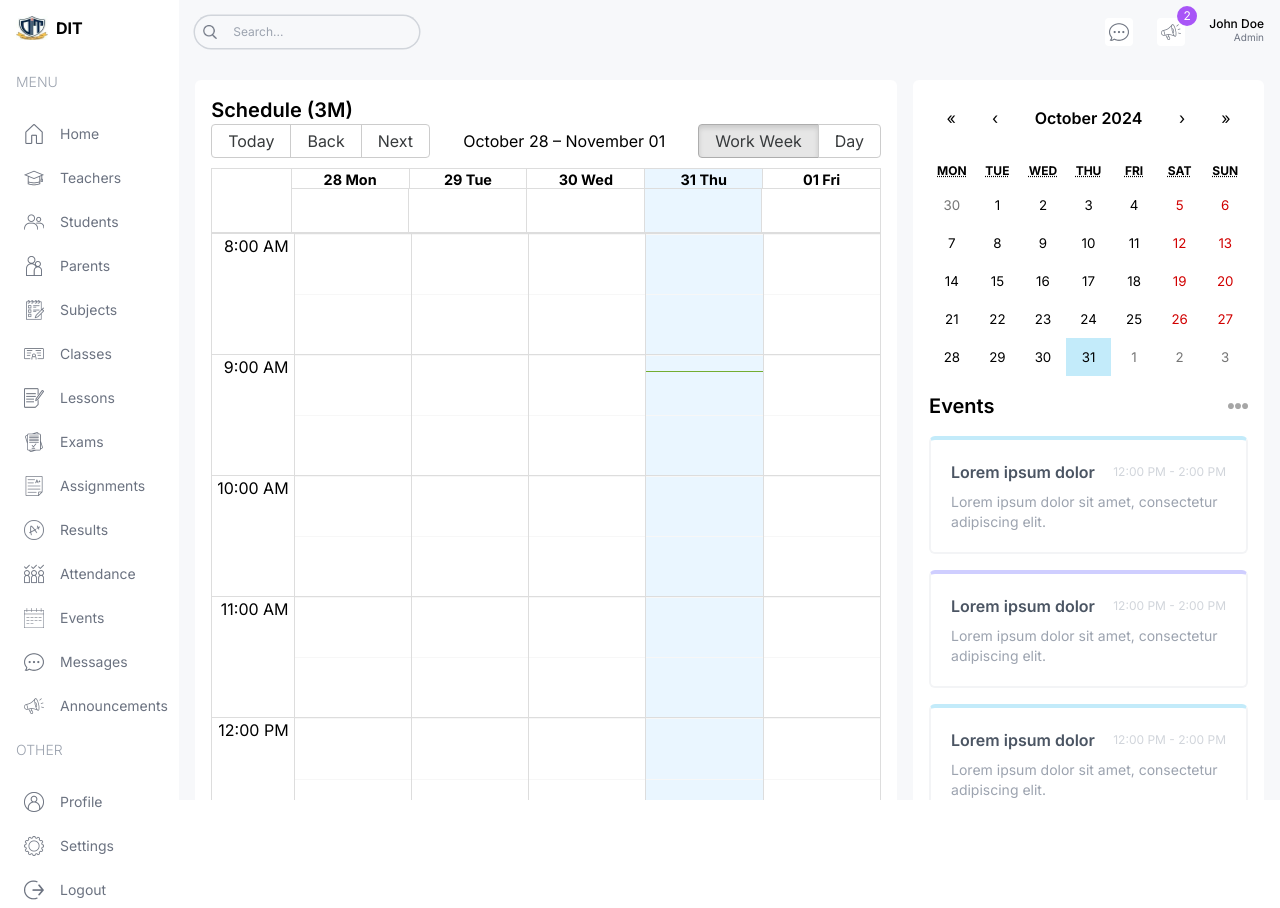
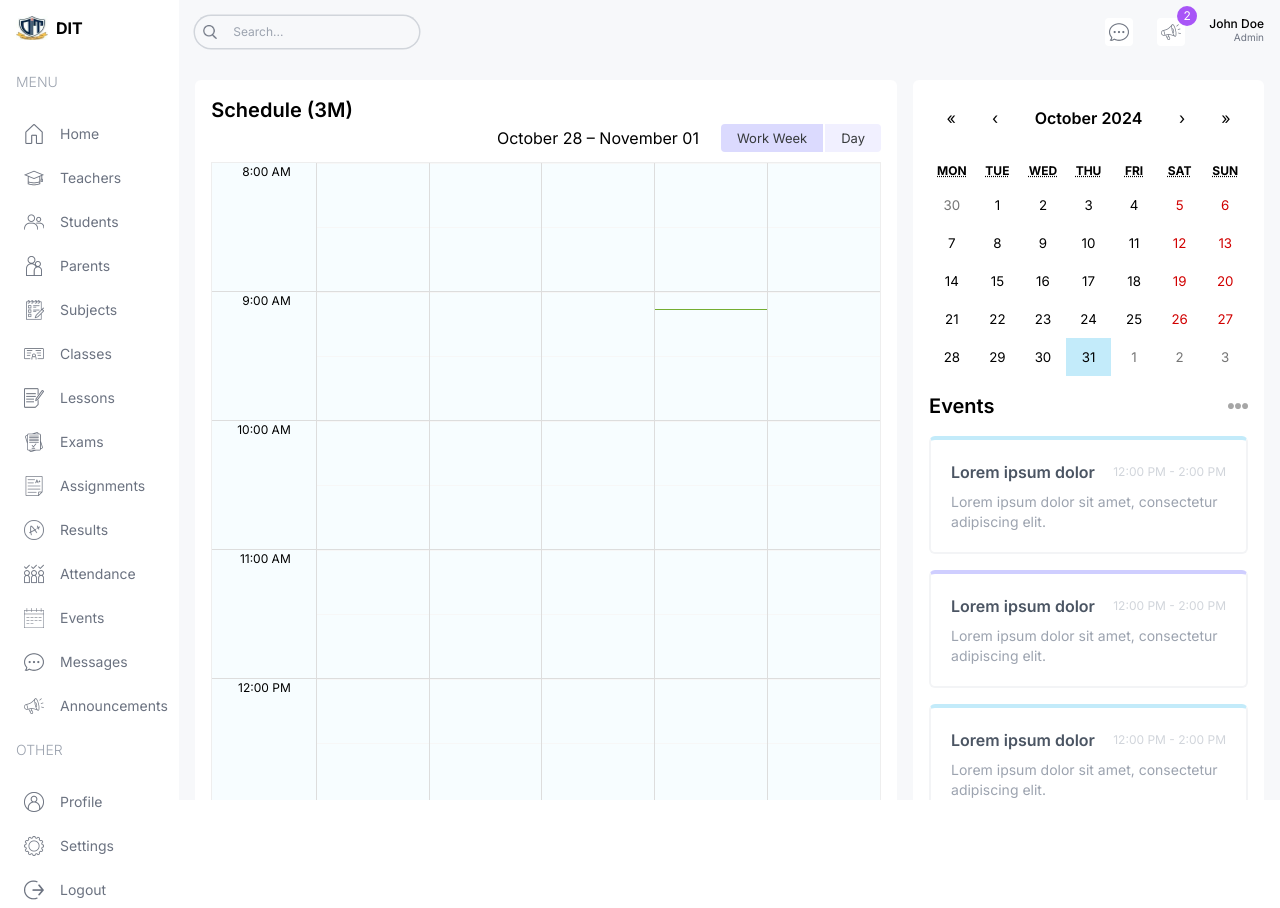
Before and after one commit to umarabdullah-991/Department-Management-System-FYP, a Next.js app in the folder Front-End/: page /student in a window 1280 px wide. Built offline with nearby package versions, Linux system fonts and the light colour scheme.

Commit message:
Customize calendar toolbar and event styling for improved UI appearance.

```diff
--- a/Front-End/src/app/globals.css
+++ b/Front-End/src/app/globals.css
@@ -17,3 +17,91 @@
     background-color: #c3ebfa !important;
     color: black !important;
 }
+.rbc-btn-group:first-child {
+    display: none !important;
+  }
+
+  .rbc-toolbar-label {
+    text-align: right !important;
+    padding: 0px 20px !important;
+  }
+
+  .rbc-btn-group:last-child {
+    font-size: 13px !important;
+  }
+
+  .rbc-btn-group:last-child button {
+    border: none !important;
+    background-color: #f1f0ff !important;
+    margin-left: 2px !important;
+  }
+  .rbc-toolbar button.rbc-active {
+    background-color: #dbdafe !important;
+    box-shadow: none !important;
+  }
+
+  .rbc-time-view {
+    border-color: #eee !important;
+  }
+
+  .rbc-time-header {
+    display: none !important;
+  }
+
+  .rbc-time-content {
+    border: none !important;
+  }
+
+  .rbc-time-gutter.rbc-time-column {
+    font-size: 12px !important;
+  }
+
+  .rbc-time-gutter.rbc-time-column .rbc-timeslot-group {
+    padding: 0px 20px !important;
+  }
+
+  .rbc-timeslot-group {
+    background-color: #f7fdff !important;
+  }
+
+  .rbc-day-slot {
+    font-size: 14px !important;
+  }
+
+  .rbc-event {
+    border: none !important;
+    color: black !important;
+    padding: 10px !important;
+    margin: 10px !important;
+    width: 99% !important;
+  }
+
+  .rbc-event:nth-child(1) {
+    background-color: #e2f8ff !important;
+  }
+  .rbc-event:nth-child(2) {
+    background-color: #fefce8 !important;
+  }
+  .rbc-event:nth-child(3) {
+    background-color: #f2f1ff !important;
+  }
+  .rbc-event:nth-child(4) {
+    background-color: #fdf2fb !important;
+  }
+  .rbc-event:nth-child(5) {
+    background-color: #e2f8ff !important;
+  }
+  .rbc-event:nth-child(6) {
+    background-color: #fefce8 !important;
+  }
+  .rbc-event:nth-child(7) {
+    background-color: #f2f1ff !important;
+  }
+  .rbc-event:nth-child(8) {
+    background-color: #fdf2fb !important;
+  }
+
+  .rbc-event-label{
+    color: gray !important;
+    margin-bottom: 5px;
+  }
--- a/Front-End/src/components/BigCalender.tsx
+++ b/Front-End/src/components/BigCalender.tsx
@@ -22,8 +22,8 @@
       view={view}
       style={{ height: "98%" }}
       onView={handleOnChangeView}
-      min={new Date(2021,1,0,8,0,0)}
-      max={new Date(2021,1,0,17,0,0)}
+      min={new Date(2025, 1, 0, 8, 0, 0)}
+      max={new Date(2025, 1, 0, 17, 0, 0)}
 
     />
     );
```
Also changed, not shown: 1 other file (tests, documents, lock files or other folders).
